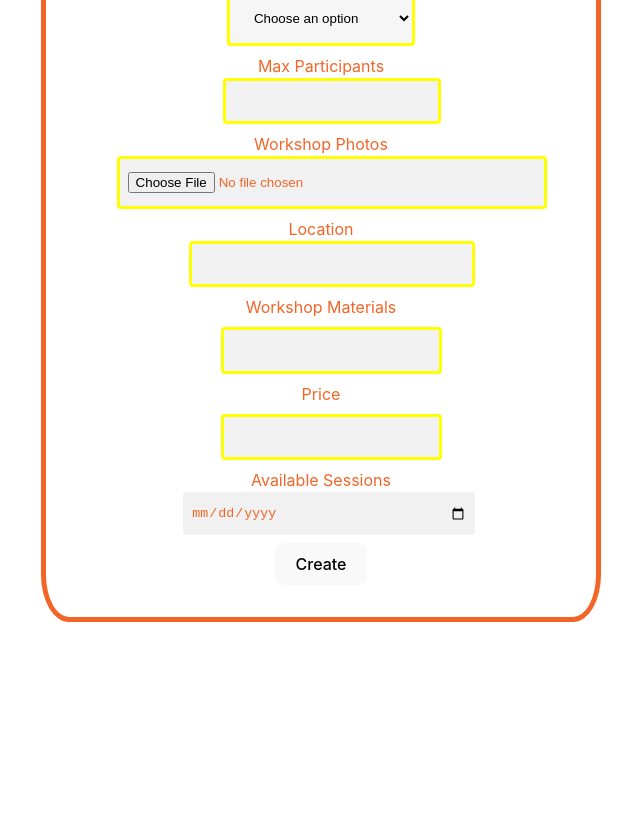
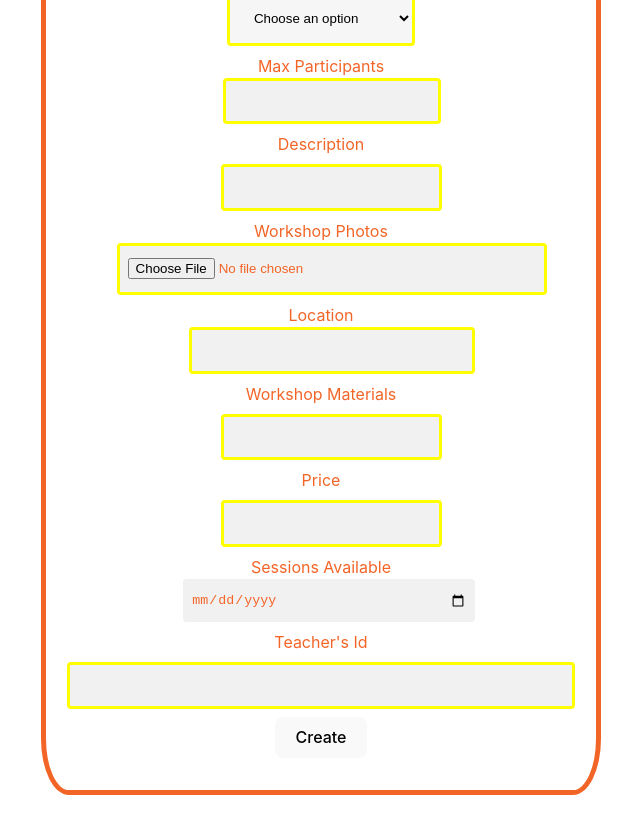
Before and after one commit to LeiaWebDev/gourmet-gurus-frontend, a React (Vite) app: page /create-workshop in a window 1280 px wide. Shown: the part 480-1307 px from the top of the page, without its empty margins (356-996 px from the left). Before the commit the page ends 1134 px from the top, so only its background shows below. Built offline with nearby package versions, Linux system fonts and the light colour scheme; no server answers.

Commit message:
createWorkshop page

```diff
--- a/src/Pages/CreateWorkshopPage.jsx
+++ b/src/Pages/CreateWorkshopPage.jsx
@@ -1,11 +1,13 @@
-import React, { useState } from "react";
+import React, { useContext, useState } from "react";
 import axios from "axios";
 import { useNavigate } from "react-router-dom";
+import { UserContext } from "../context/AuthContext";
 
 const API_URL = import.meta.env.VITE_API_URL;
 
 function CreateWorkshopPage() {
   const navigate = useNavigate();
+  const { authenticateUser } = useContext(UserContext);
   const [title, setTitle] = useState("");
   const [category, setCategory] = useState("");
   const [subCategory, setSubCategory] = useState("");
@@ -18,6 +20,7 @@ function CreateWorkshopPage() {
   const [price, setPrice] = useState("");
   const [teacherId, setTeacherId] = useState("");
   const [sessionsAvailable, setSessionsAvailable] = useState("");
+  const [successMessage, setSuccessMessage] = useState("");
 
   const handleSubmit = () => {
     const workshopToCreate = {
@@ -39,6 +42,7 @@ function CreateWorkshopPage() {
       .then((response) => {
         console.log(response);
         const newWorkshop = response.data;
+        setSuccessMessage("Workshop successfully created!");
         navigate("/see-workshops");
       })
       .catch((error) => {
@@ -46,25 +50,9 @@ function CreateWorkshopPage() {
       });
   };
 
-  //   const [picture, setPicture] = useState("")
-  //   const [pictures, setPictures] = useState([])
-
-  // async function handleSubmit(e) {
-  //   e.preventDefault()
-
-  //   try {
-  //     const fd = new FormData()
-  //     fd.append("title", title)
-  //     fd.append("pictue", picture)
-  //     const response = await axios.post("http://localust:5005/api", fd)
-  //     setPictures((current)=> [...current, response.data])
-  //   }catch (error) {
-  //     console.log(error);
-  //   }
-  // }
-
   return (
     <>
+      {successMessage && <p>{successMessage}</p>}
       <h1 className="pagetitle">Create a workshop</h1>
       <div className="create-workshop-form">
         <div>
@@ -122,6 +110,15 @@ function CreateWorkshopPage() {
             onChange={(e) => setMaxParticipants(e.target.value)}
           ></input>
         </div>
+        <label>Description</label>
+        <div>
+          <input
+            type="text"
+            name="description"
+            value={description}
+            onChange={(e) => setDescription(e.target.value)}
+          ></input>
+        </div>
         <div>
           <label>Workshop Photos</label>
           <input
@@ -160,7 +157,7 @@ function CreateWorkshopPage() {
           ></input>
         </div>
         <div>
-          <label>Available Sessions</label>
+          <label>Sessions Available</label>
           <input
             type="date"
             name="date"
@@ -168,6 +165,13 @@ function CreateWorkshopPage() {
             onChange={(e) => setSessionsAvailable(e.target.value)}
           ></input>
         </div>
+        <label> Teacher's Id</label>
+        <input
+          type="text"
+          name="teacherId"
+          value={teacherId}
+          onChange={(e) => setTeacherId(e.target.value)}
+        ></input>
         <button className="submit-button" onClick={handleSubmit}>
           {" "}
           Create{" "}
@@ -178,3 +182,20 @@ function CreateWorkshopPage() {
 }
 
 export default CreateWorkshopPage;
+
+//   const [picture, setPicture] = useState("")
+//   const [pictures, setPictures] = useState([])
+
+// async function handleSubmit(e) {
+//   e.preventDefault()
+
+//   try {
+//     const fd = new FormData()
+//     fd.append("title", title)
+//     fd.append("pictue", picture)
+//     const response = await axios.post("http://localust:5005/api", fd)
+//     setPictures((current)=> [...current, response.data])
+//   }catch (error) {
+//     console.log(error);
+//   }
+// }
```
